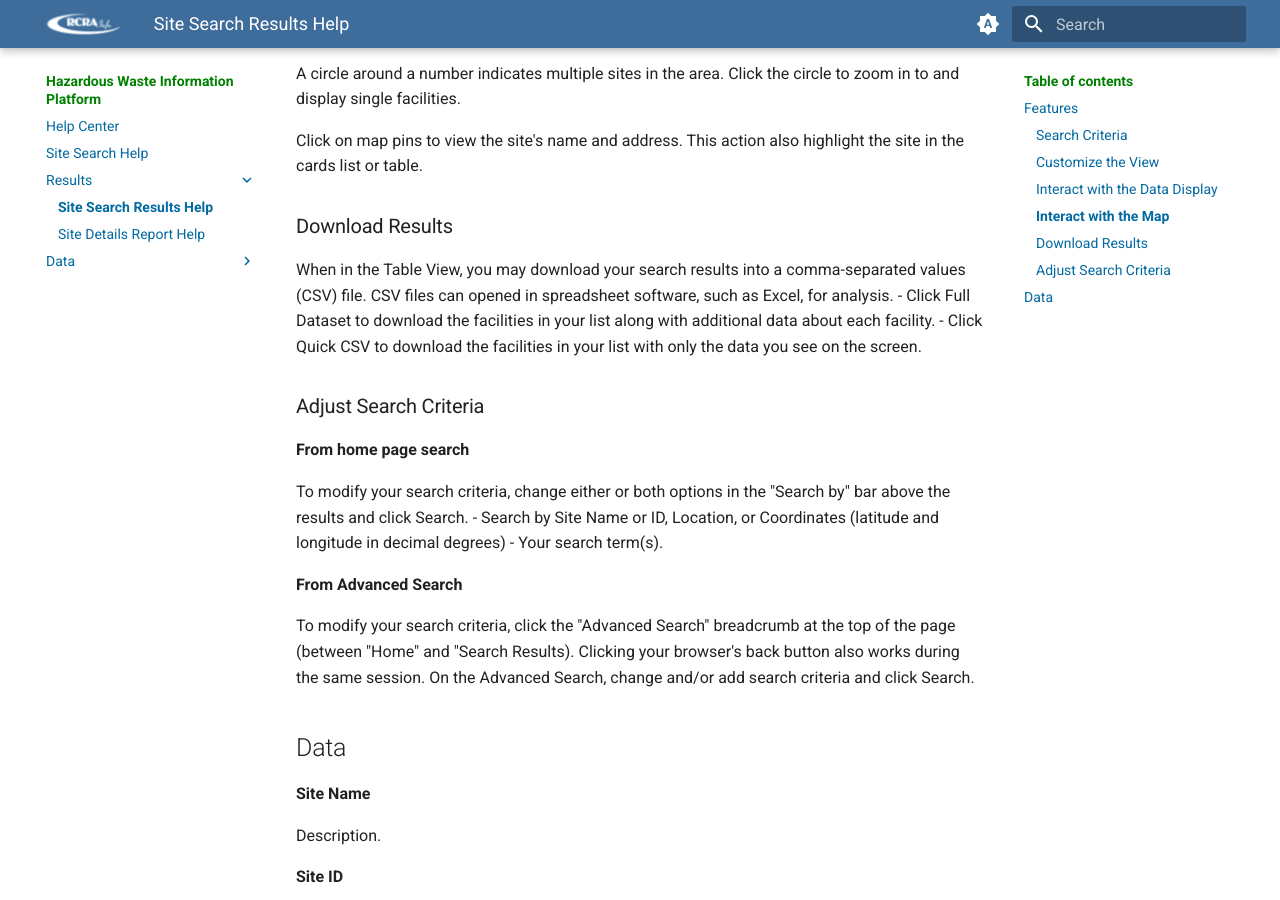
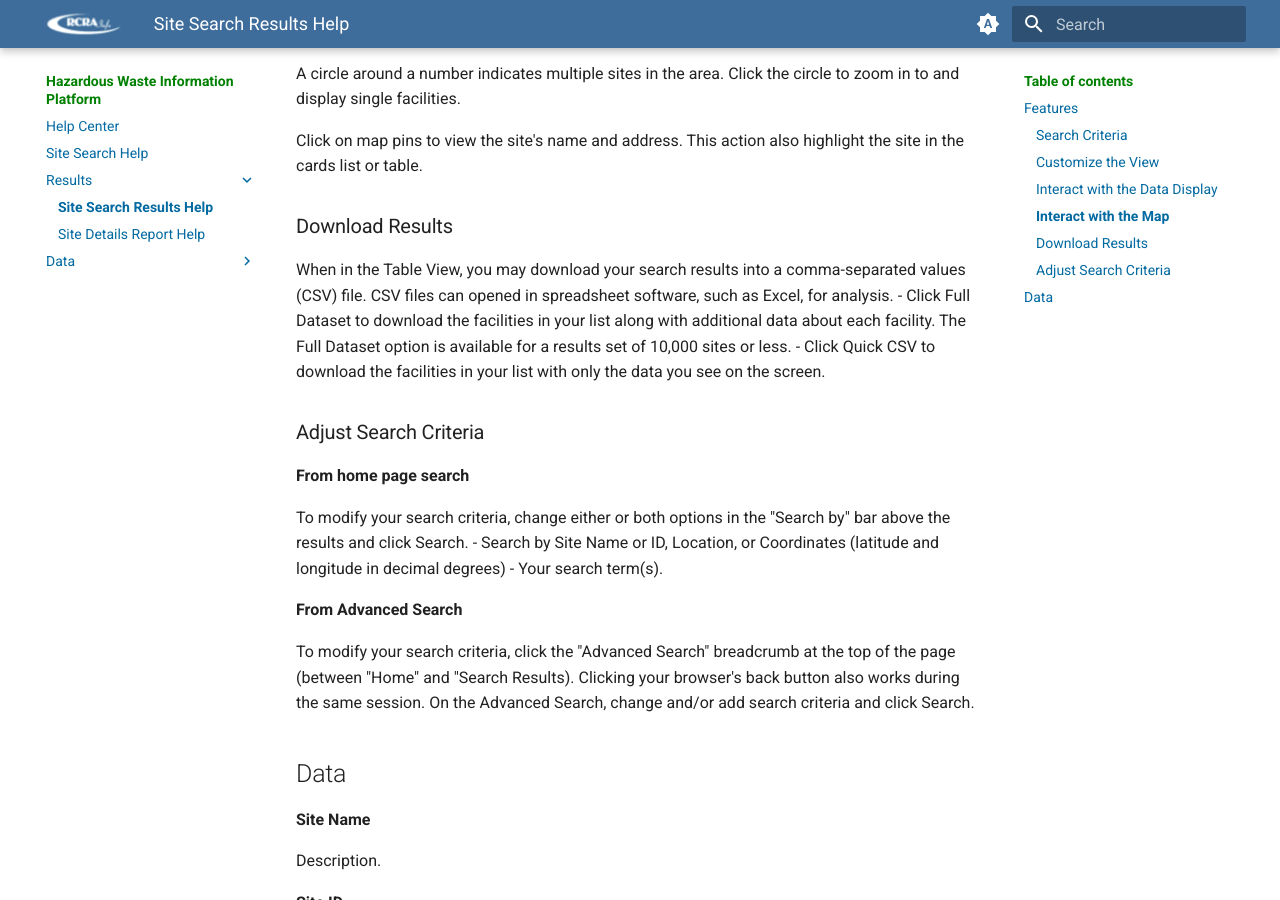
Before and after one commit to furrlori-oss/hwip, an MkDocs documentation site: the page built from docs/Results/search-results.md, in a window 1280 px wide and 900 px high, scrolled down 1549 px. Built offline with MkDocs 1.6.1 and Material for MkDocs 9.7.7, drawn with Linux system fonts in a browser that asks for light colours.

Commit message:
Update search-results.md

```diff
--- a/docs/Results/search-results.md
+++ b/docs/Results/search-results.md
@@ -57,7 +57,7 @@ Click on map pins to view the site's name and address. This action also highligh
 ### Download Results
 
 When in the Table View, you may download your search results into a comma-separated values (CSV) file. CSV files can opened in spreadsheet software, such as Excel, for analysis.
-- Click Full Dataset to download the facilities in your list along with additional data about each facility.
+- Click Full Dataset to download the facilities in your list along with additional data about each facility. The Full Dataset option is available for a results set of 10,000 sites or less.
 - Click Quick CSV to download the facilities in your list with only the data you see on the screen.
 
 ### Adjust Search Criteria
```
